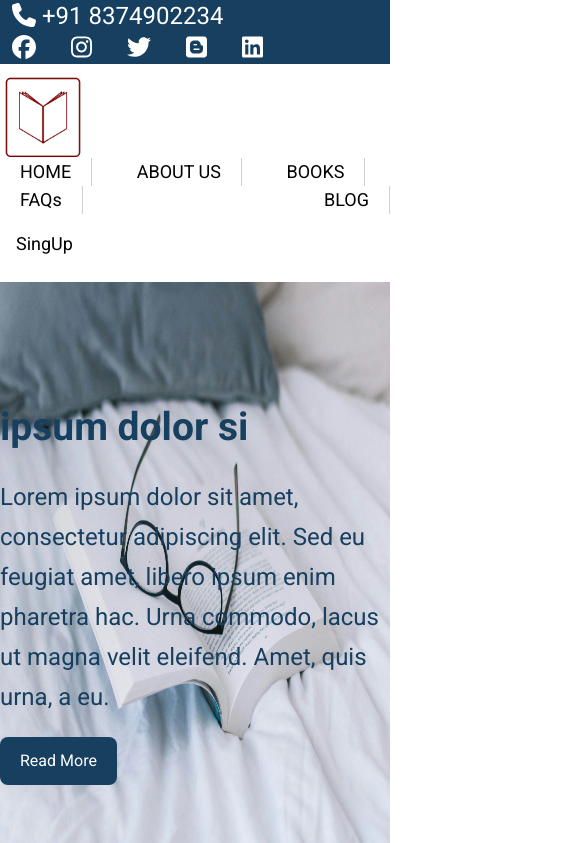
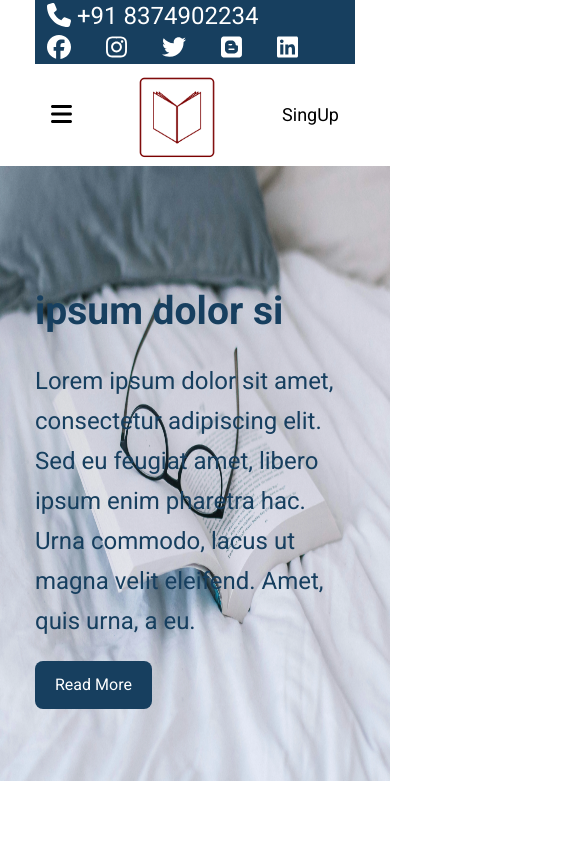
Before and after one commit to HaitamMahmdi/Book-Store, a Vue app: page / in a window 390 px wide. Shown: the top 843 px of the page, 585 px wide, since content can reach past the window. Built offline with nearby package versions, Linux system fonts and the light colour scheme; no server answers.

Commit message:
adding screens breakBoints to the project.

```diff
--- a/src/App.vue
+++ b/src/App.vue
@@ -1,6 +1,6 @@
 <script setup>
 import { useAuthStore } from "./store/authStore";
-
+import { ref } from "vue";
 import {
   faFacebook,
   faInstagram,
@@ -11,12 +11,14 @@ import {
 import {
   faPhone,
   faUser,
+  faBars,
   faHeart,
   faBagShopping,
 } from "@fortawesome/free-solid-svg-icons";
 import { onMounted } from "vue";
 // Add icons to the library
 const AuthStore = useAuthStore();
+const showList = ref(false);
 onMounted(() => {
   AuthStore.monitorAuthState();
 });
@@ -48,8 +50,63 @@ onMounted(() => {
         </ul>
       </div>
       <nav
-        class="flex flex-wrap justify-between text-lg items-center py-[0.5rem]"
+        class="flex flex-wrap relative justify-between text-lg items-center py-[0.5rem]"
       >
+        <button
+          @click="showList = !showList"
+          class="xs:block sm:hidden text-2xl p-4"
+        >
+          <font-awesome-icon :icon="faBars" />
+        </button>
+
+        <ul
+          v-if="showList"
+          class="xs:block absolute z-30 shdow-[-1px_20px_18px_1px_#dddddd7d] sm:hidden top-full left-0 bg-white w-full web-links flex justify-between flex-wrap"
+        >
+          <li>
+            <RouterLink
+              @click="showList = !showList"
+              :to="{ name: 'Home' }"
+              class="block border-b border-[#D1D1D1] p-5"
+              href=""
+              >HOME</RouterLink
+            >
+          </li>
+          <li>
+            <RouterLink
+              @click="showList = !showList"
+              :to="{ name: 'aboutUs' }"
+              class="border-b border-[#D1D1D1] block p-5"
+              >ABOUT US</RouterLink
+            >
+          </li>
+          <li>
+            <RouterLink
+              @click="showList = !showList"
+              :to="{ name: 'books' }"
+              class="border-b border-[#D1D1D1] block p-5"
+              >BOOKS</RouterLink
+            >
+          </li>
+          <li>
+            <RouterLink
+              @click="showList = !showList"
+              :to="{ name: 'FAQs' }"
+              class="border-b border-[#D1D1D1] block p-5"
+            >
+              FAQs</RouterLink
+            >
+          </li>
+          <li>
+            <RouterLink
+              @click="showList = !showList"
+              :to="{ name: 'blogs' }"
+              class="border-r border-[#D1D1D1] block p-5"
+              >BLOG</RouterLink
+            >
+          </li>
+        </ul>
+
         <div class="logo w-[5.38rem] h-[5.38rem]">
           <img
             width="100%"
@@ -58,7 +115,7 @@ onMounted(() => {
             alt=""
           />
         </div>
-        <ul class="web-links flex justify-between flex-wrap">
+        <ul class="xs:hidden sm:flex web-links justify-between flex-wrap">
           <li>
             <RouterLink
               :to="{ name: 'Home' }"
--- a/tailwind.config.js
+++ b/tailwind.config.js
@@ -25,7 +25,11 @@ export default {
         },
       },
       screens: {
-        midDown: { max: "720px" },
+        xs: "320px", // Extra Small
+        sm: "769px", // Small
+        md: "960px", // Medium
+        lg: "1280px", // Large
+        xl: "1920px", // Extra Large
       },
     },
   },
```
